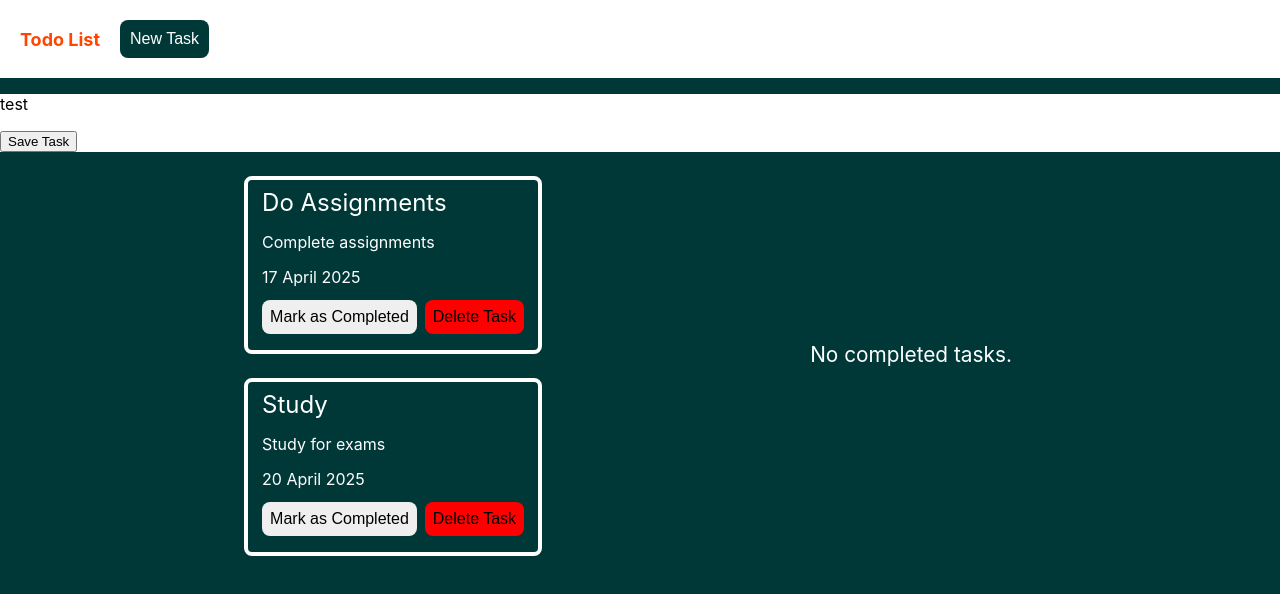
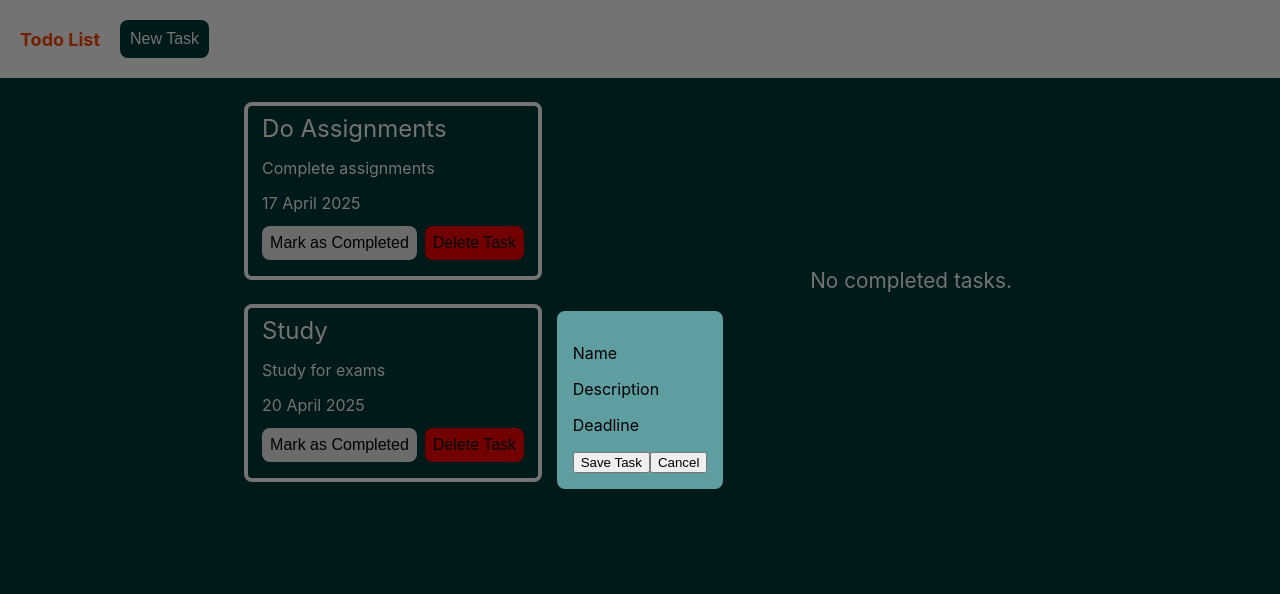
Before and after one commit to wilbertbw/Todo-List, a React (Create React App) app: page / in a window 1280 px wide. Both pictures are taken after a click on the button "New Task". Shown: the top 594 px of the page. Built offline with nearby package versions, Linux system fonts and the light colour scheme.

Commit message:
updated modal to use createPortal

```diff
--- a/public/index.html
+++ b/public/index.html
@@ -28,6 +28,7 @@
   </head>
   <body>
     <noscript>You need to enable JavaScript to run this app.</noscript>
+    <div id="modal-root"></div>
     <div id="root"></div>
     <!--
       This HTML file is a template.
--- a/src/App.css
+++ b/src/App.css
@@ -115,6 +115,12 @@ body {
   background-color: red;
 }
 
-#ModalContainer {
-  background-color: white;
+#NewTaskModal {
+  background-color: cadetblue;
+  border: 0px;
+  border-radius: 8px;
 }
+
+#NewTaskModal::backdrop {
+  background-color: rgba(0, 0, 0, 0.55);
+}
--- a/src/App.js
+++ b/src/App.js
@@ -13,17 +13,19 @@ function App() {
 
   const [newTaskModalState, setNewTaskModalState] = useState(false);
 
-  function handleAddTask() {
-
-  }
-
   return (
     <>
       <div id="TopBar">
         <p id="TopBarText">Todo List</p>
         <button id="TopBarButton" onClick={() => {setNewTaskModalState(true)}}>New Task</button>
       </div>
-      <NewTaskModal currentModalState={newTaskModalState} setCurrentModalState={setNewTaskModalState}/>
+      <NewTaskModal id="NewTaskModal" open={newTaskModalState} onClose={() => {setNewTaskModalState(false)}}>
+        <p>Name</p>
+        <p>Description</p>
+        <p>Deadline</p>
+        <button onClick={() => {setNewTaskModalState(false)}}>Save Task</button>
+        <button onClick={() => {setNewTaskModalState(false)}}>Cancel</button>
+      </NewTaskModal>
       <Tasks taskList={taskList} setTaskList={setTaskList} completedTasks={completedTasks} setCompletedTasks={setCompletedTasks}/>
     </>
   );
--- a/src/components/NewTaskModal.jsx
+++ b/src/components/NewTaskModal.jsx
@@ -1,12 +1,21 @@
-export default function NewTaskModal({ currentModalState, setCurrentModalState }) {
-  if (currentModalState === false) {
-    return null;
-  }
+import { useEffect, useRef } from "react";
+import { createPortal } from "react-dom";
 
-  return (
-    <div id="ModalContainer">
-      <p>test</p>
-      <button onClick={() => {setCurrentModalState(false)}}>Save Task</button>
-    </div>
-  );
+export default function NewTaskModal({ children, open, onClose, }) {
+  const dialog = useRef();
+
+  useEffect(() => {
+    const modal = dialog.current
+    if (open) {
+      modal.showModal();
+    }
+
+    return () => modal.close();
+  }, [open]);
+
+  return createPortal(
+    <dialog id="NewTaskModal" ref={dialog} onClose={onClose}>
+      {children}
+    </dialog>,
+    document.getElementById('modal-root'));
 }
```
